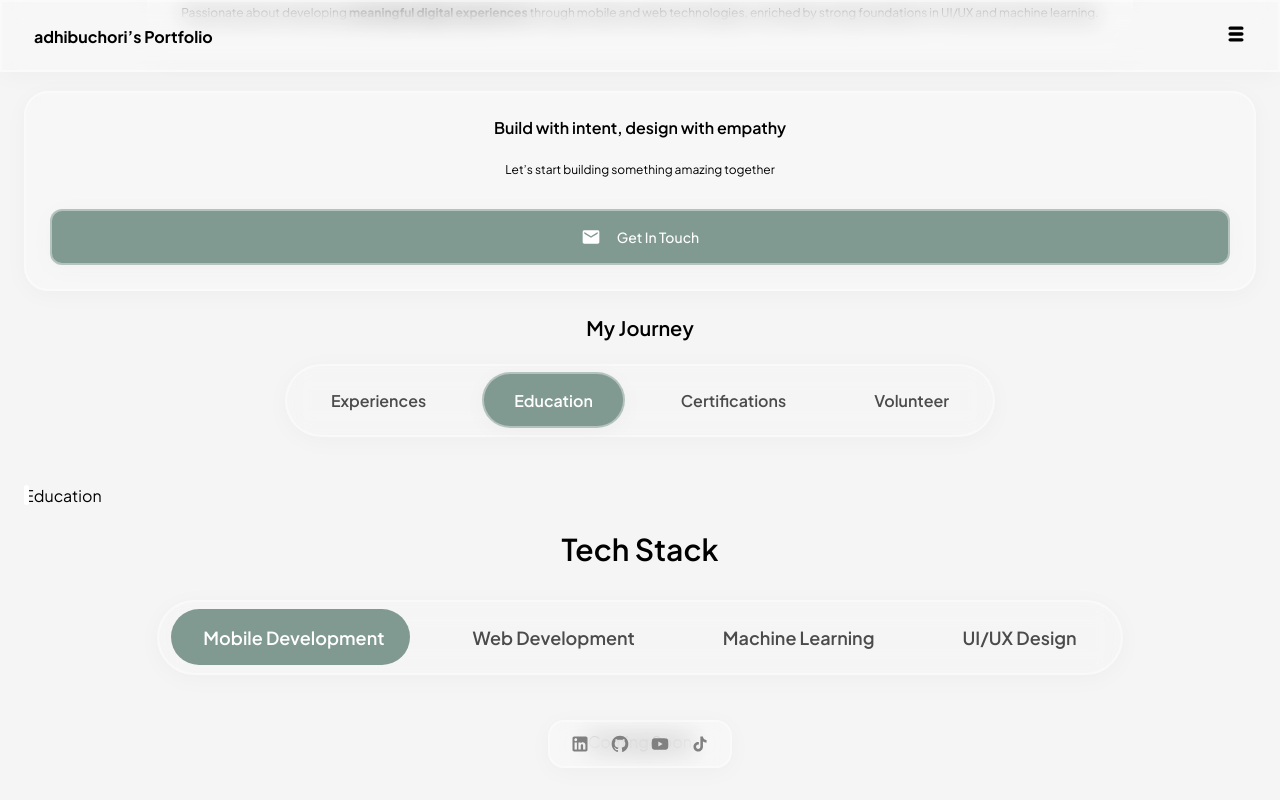
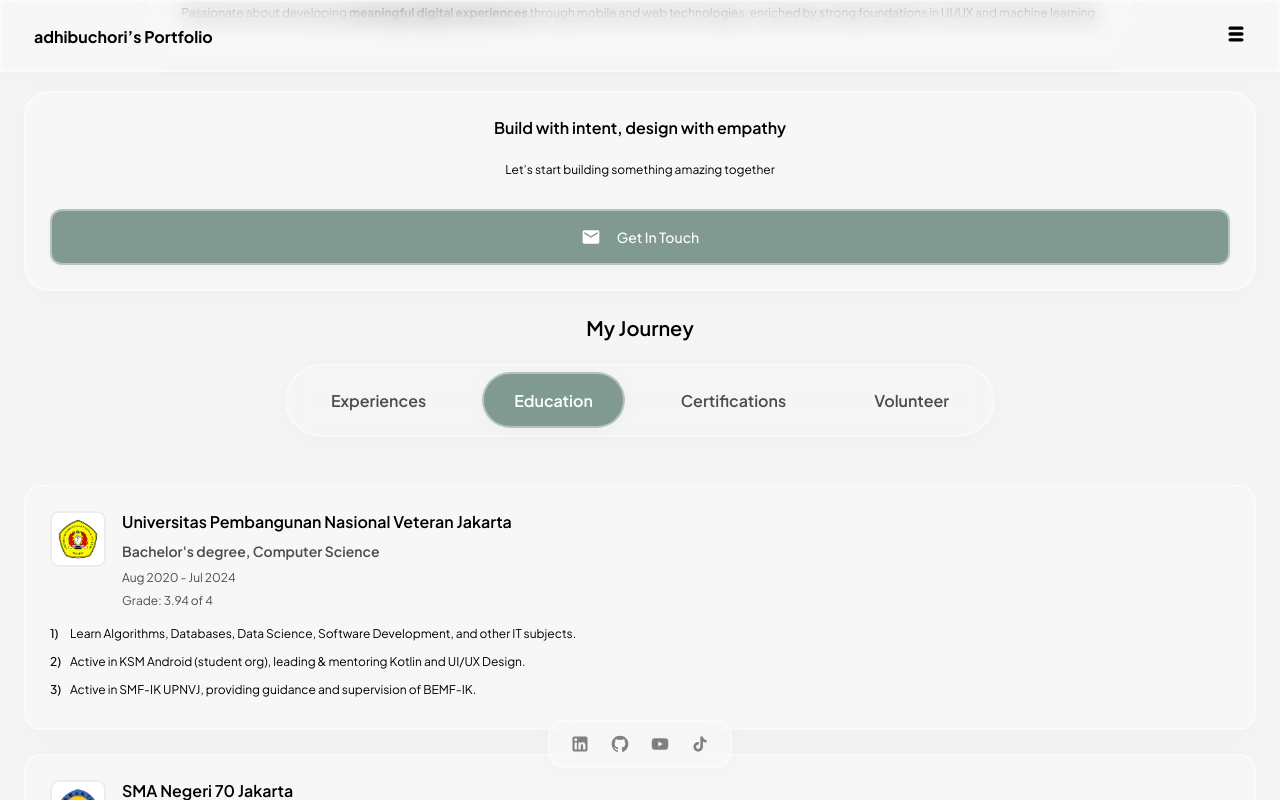
Before and after one commit to adhibuchori/adhibuchori-portfolio, a React (Vite) app: page / in a window 1280 px wide. Both pictures are taken after a click on the button "Education". Shown: the part 2977-3777 px from the top of the page. Built offline with nearby package versions, Linux system fonts and the light colour scheme.

Commit message:
feat: add education tab content to My Journey section

```diff
--- /dev/null
+++ b/src/sections/MyJourney/Education/EducationData.tsx
@@ -0,0 +1,31 @@
+import type { EducationType } from "./EducationType";
+import ImageEdu70 from "../../../assets/images/iv_education_70.png";
+import ImageEduUPNVJ from "../../../assets/images/iv_education_UPNVJ.png";
+
+export const educations: EducationType[] = [
+  {
+    institution: "Universitas Pembangunan Nasional Veteran Jakarta",
+    degree: "Bachelor's degree",
+    field: "Computer Science",
+    startDate: "Aug 2020",
+    endDate: "Jul 2024",
+    grade: "3.94 of 4",
+    logo: ImageEduUPNVJ,
+    details: [
+      "Learn Algorithms, Databases, Data Science, Software Development, and other IT subjects.",
+      "Active in KSM Android (student org), leading & mentoring Kotlin and UI/UX Design.",
+      "Active in SMF-IK UPNVJ, providing guidance and supervision of BEMF-IK.",
+    ],
+  },
+  {
+    institution: "SMA Negeri 70 Jakarta",
+    degree: "High School Diploma",
+    field: "Mathematics and Natural Science",
+    startDate: "Jul 2017",
+    endDate: "May 2020",
+    logo: ImageEdu70,
+    activities: [
+      "Active in Jujitsu Bulungan, leading the club, organizing programs, and competitions.",
+    ],
+  },
+];
--- /dev/null
+++ b/src/sections/MyJourney/Education/EducationItem.tsx
@@ -0,0 +1,41 @@
+import type { EducationType } from "./EducationType";
+
+const EducationItem = ({ edu }: { edu: EducationType }) => {
+  return (
+    <div className="my-journey-education-item glass-effect">
+      <div className="my-journey-education-header-container">
+        <img
+          src={edu.logo}
+          alt={`${edu.institution} logo`}
+          className="my-journey-education-image"
+        />
+        <div>
+          <p className="my-journey-education-title">{edu.institution}</p>
+          <p className="my-journey-education-degree">
+            {edu.degree}, {edu.field}
+          </p>
+          <p className="my-journey-education-duration">
+            {edu.startDate} - {edu.endDate}
+          </p>
+          {edu.grade && (
+            <p className="my-journey-education-grade">Grade: {edu.grade}</p>
+          )}
+        </div>
+      </div>
+      {edu.details && (
+        <ol className="my-journey-experience-points">
+          {edu.details.map((point, idx) => (
+            <li key={idx}>{point}</li>
+          ))}
+        </ol>
+      )}
+      {edu.activities && (
+        <p className="my-journey-experience-activities">
+          Activities and societies: {edu.activities.join(", ")}
+        </p>
+      )}
+    </div>
+  );
+};
+
+export default EducationItem;
--- /dev/null
+++ b/src/sections/MyJourney/Education/EducationType.tsx
@@ -0,0 +1,11 @@
+export type EducationType = {
+  institution: string;
+  degree: string;
+  field: string;
+  startDate: string;
+  endDate: string;
+  grade?: string;
+  activities?: string[];
+  details?: string[];
+  logo: string;
+};
--- a/src/sections/MyJourney/MyJourney.css
+++ b/src/sections/MyJourney/MyJourney.css
@@ -50,6 +50,10 @@
   transform: translateX(-50%);
   border-radius: 24px;
   z-index: 1;
+}
+
+.my-journey-experience-container.hide-before::before {
+  display: none;
 }
 
 .my-journey-experience-item {
@@ -116,7 +120,8 @@
   margin-bottom: 16px;
 }
 
-.my-journey-experience-image {
+.my-journey-experience-image,
+.my-journey-education-image {
   width: 56px;
   height: 56px;
   border-radius: 16%;
@@ -124,13 +129,15 @@
   border: 2px solid rgb(237, 237, 237);
 }
 
-.my-journey-experience-title {
+.my-journey-experience-title,
+.my-journey-education-title {
   font-size: 19px;
   margin-bottom: 10px;
   font-weight: 600;
 }
 
-.my-journey-experience-company {
+.my-journey-experience-company,
+.my-journey-education-degree {
   font-size: 16px;
   color: #4b4b4b;
   font-weight: 600;
@@ -200,6 +207,42 @@
   display: flex;
   flex-direction: column;
   gap: 24px;
+}
+
+.my-journey-education-container {
+  display: flex;
+  flex-direction: column;
+  gap: 24px;
+  align-items: center;
+}
+
+.my-journey-education-item {
+  padding: 24px;
+  border-radius: 16px;
+  width: 56%;
+}
+
+.my-journey-education-header-container {
+  display: flex;
+  gap: 16px;
+  margin-bottom: 12px;
+}
+
+.my-journey-education-grade {
+  color: #4b4b4b;
+  font-size: 14px;
+}
+
+.my-journey-education-duration {
+  color: #4b4b4b;
+  font-size: 14px;
+  margin-bottom: 8px;
+}
+
+.my-journey-experience-activities {
+  line-height: 200%;
+  font-size: 14px;
+  text-align: justify;
 }
 
 .my-journey-gradient-fade {
@@ -375,7 +418,10 @@
   .my-journey-experience-container::before {
     left: 0;
     transform: none;
-    height: 99.60%;
+    height: 99.6%;
+  }
+  .my-journey-experience-container.hide-before::before {
+    display: none;
   }
   .my-journey-experience-item.left::before,
   .my-journey-experience-item.right::before {
@@ -386,17 +432,26 @@
   .my-journey-experience-content {
     margin-left: 40px;
   }
-  .my-journey-experience-title {
+  .my-journey-experience-title,
+  .my-journey-education-title {
     font-size: 16px;
   }
-  .my-journey-experience-company {
+  .my-journey-experience-company,
+  .my-journey-education-degree {
     font-size: 14px;
   }
   .my-journey-experience-skill-chip,
   .my-journey-experience-date,
   .my-journey-experience-points li,
-  .my-journey-experience-location {
+  .my-journey-experience-location,
+  .my-journey-education-duration,
+  .my-journey-education-grade,
+  .my-journey-experience-activities,
+  .my-journey-experience-points li::before {
     font-size: 12px;
+  }
+  .my-journey-education-item {
+    width: 100%;
   }
   .my-journey-show-btn {
     font-size: 14px;
@@ -438,6 +493,9 @@
     transform: none;
     height: 99.25%;
   }
+  .my-journey-experience-container.hide-before::before {
+    display: none;
+  }
   .my-journey-experience-item.left::before,
   .my-journey-experience-item.right::before {
     left: 0;
@@ -447,17 +505,26 @@
   .my-journey-experience-content {
     margin-left: 40px;
   }
-  .my-journey-experience-title {
+  .my-journey-experience-title,
+  .my-journey-education-title {
     font-size: 16px;
   }
-  .my-journey-experience-company {
+  .my-journey-experience-company,
+  .my-journey-education-degree {
     font-size: 14px;
   }
   .my-journey-experience-skill-chip,
   .my-journey-experience-date,
   .my-journey-experience-points li,
-  .my-journey-experience-location {
+  .my-journey-experience-location,
+  .my-journey-education-duration,
+  .my-journey-education-grade,
+  .my-journey-experience-activities,
+  .my-journey-experience-points li::before {
     font-size: 12px;
+  }
+  .my-journey-education-item {
+    width: 100%;
   }
   .my-journey-show-btn {
     font-size: 14px;
@@ -474,7 +541,11 @@
   .my-journey-experience-date,
   .my-journey-experience-location,
   .my-journey-experience-points li,
-  .my-journey-experience-skill-chip {
+  .my-journey-experience-skill-chip,
+  .my-journey-education-title,
+  .my-journey-education-degree,
+  .my-journey-education-duration,
+  .my-journey-education-grade {
     color: white;
   }
   .my-journey-tab-indicator-pill,
--- a/src/sections/MyJourney/MyJourney.tsx
+++ b/src/sections/MyJourney/MyJourney.tsx
@@ -2,10 +2,12 @@ import { useState, useRef, useEffect } from "react";
 import IconShowLess from "../../assets/icons/ic_show_less.svg?react";
 import IconShowMore from "../../assets/icons/ic_show_more.svg?react";
 
-import { experiences } from "./Experience/ExperiencesData";
+import { experiences } from "./Experience/ExperienceData";
 
 import "./MyJourney.css";
 import ExperienceItem from "./Experience/ExperienceItem";
+import EducationItem from "./Education/EducationItem";
+import { educations } from "./Education/EducationData";
 
 const TABS = [
   { label: "Experiences", key: "experiences" },
@@ -88,7 +90,11 @@ const MyJourneySection = () => {
           ))}
         </div>
         <div
-          className={`my-journey-experience-container tab-content fade-in`}
+          className={`my-journey-experience-container tab-content fade-in ${
+            activeTab === "education" || activeTab === "certifications"
+              ? "hide-before"
+              : ""
+          }`}
           style={{
             maxHeight: showMore ? "none" : "1000px",
             overflow: showMore ? "visible" : "hidden",
@@ -135,7 +141,13 @@ const MyJourneySection = () => {
                 </div>
               </div>
             ))}
-          {activeTab === "education" && <p>Education</p>}
+          {activeTab === "education" && (
+            <div className="my-journey-education-container">
+              {educations.map((edu, index) => (
+                <EducationItem key={index} edu={edu} />
+              ))}
+            </div>
+          )}
           {activeTab === "certifications" && <p>Certifications</p>}
           {activeTab === "volunteer" && <p>Volunteer</p>}
         </div>
```
Also changed, not shown: src/assets/images/iv_education_70.png (added), src/assets/images/iv_education_UPNVJ.png (added), src/sections/MyJourney/Experience/ExperienceData.tsx (renamed from src/sections/MyJourney/Experience/ExperiencesData.tsx).
